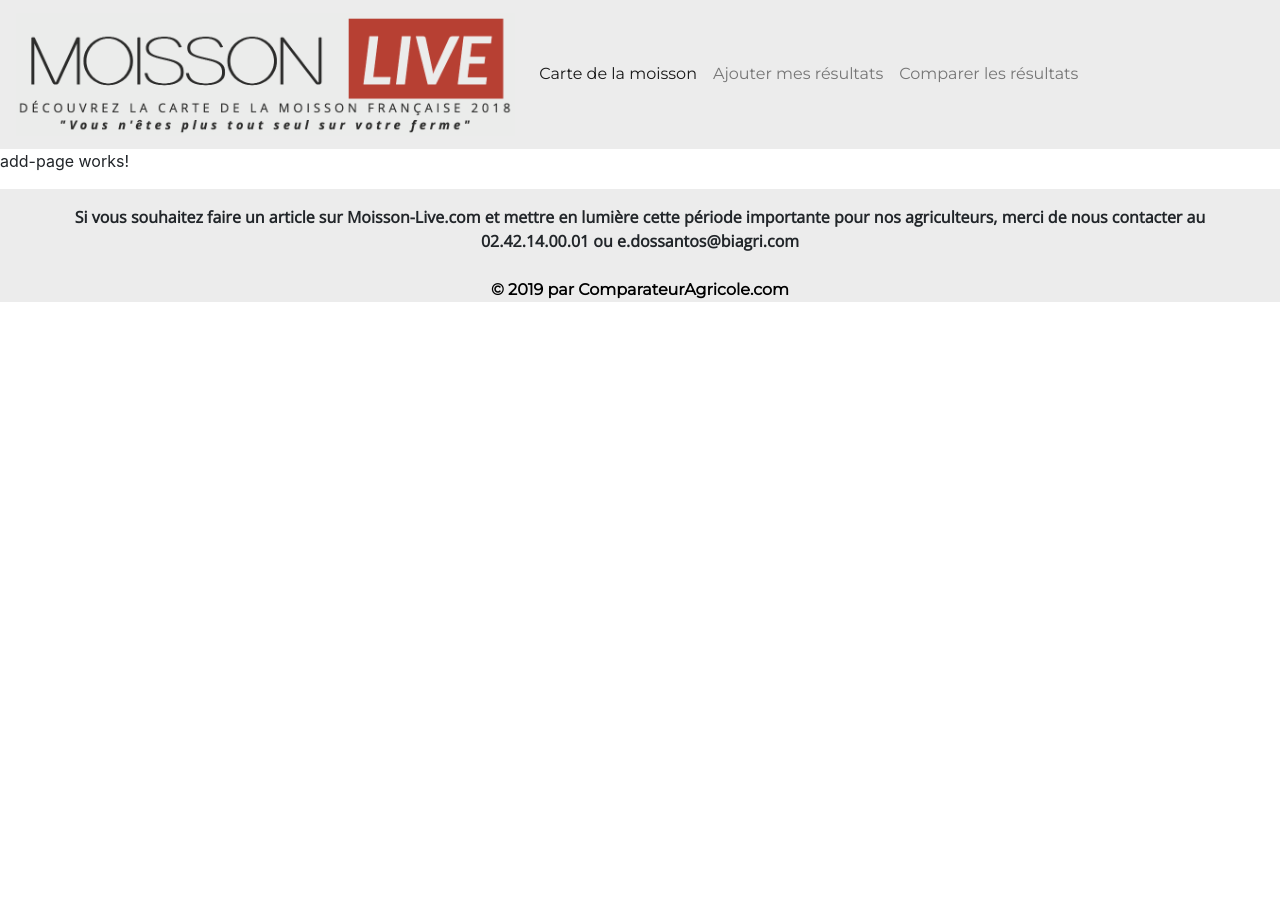
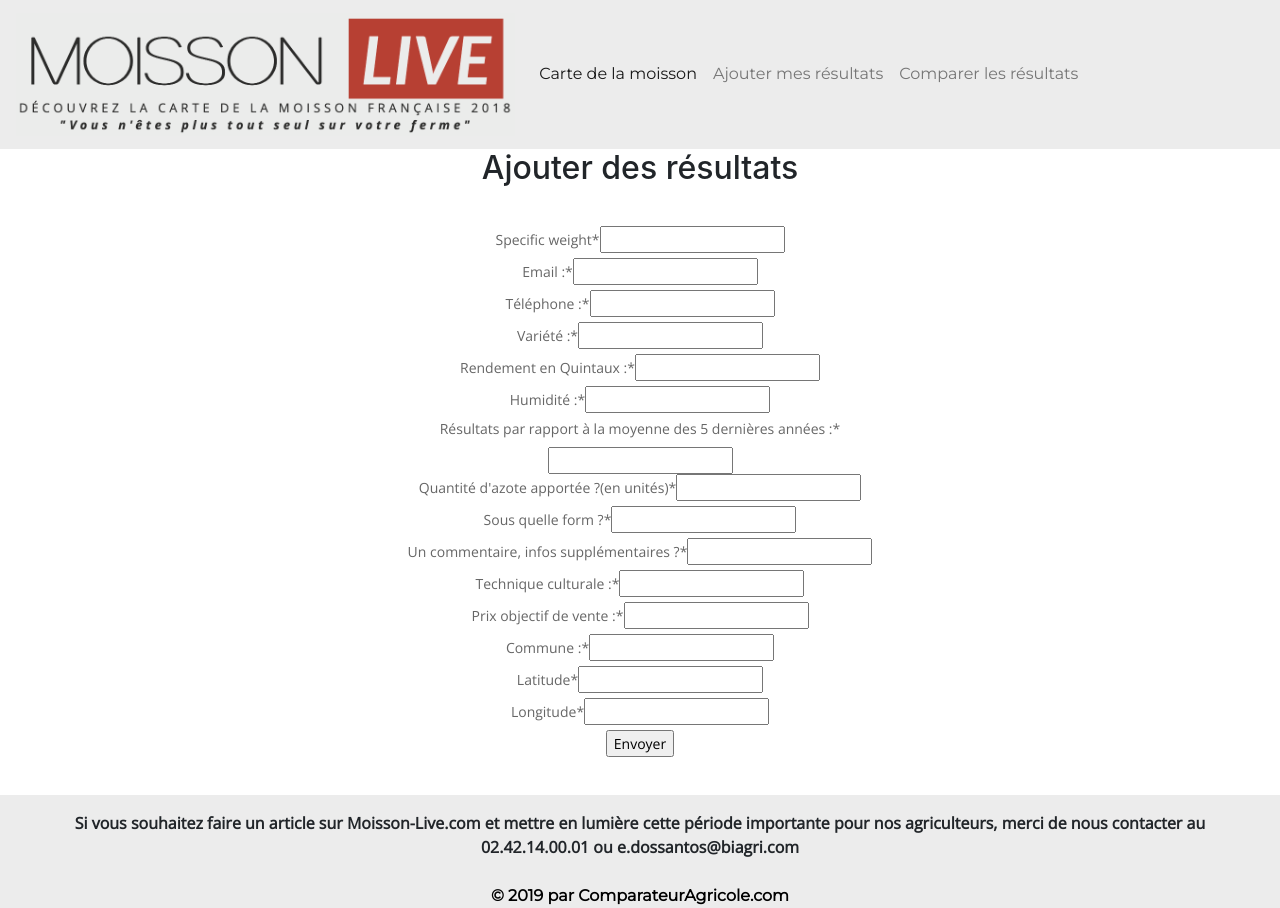
Before and after one commit to Tshintuu/hackaton_2, an Angular app in the folder HarvestLive/: page /ajouterResultats in a window 1280 px wide. Before the commit the page ends 800 px from the top, so only its background shows below. Built offline with nearby package versions, Linux system fonts and the light colour scheme.

Commit message:
create a form for add results, and implement POST request

```diff
--- a/HarvestLive/src/app/add-page/add-page.component.css
+++ b/HarvestLive/src/app/add-page/add-page.component.css
@@ -0,0 +1,8 @@
+section{
+    text-align: center;
+}form{
+  margin: 0 auto;
+  margin-bottom: 3%;
+}h2{
+    margin-bottom: 3%;
+}
--- a/HarvestLive/src/app/add-page/add-page.component.html
+++ b/HarvestLive/src/app/add-page/add-page.component.html
@@ -1,3 +1,67 @@
-<p>
-  add-page works!
-</p>
+<section>
+  <h2>Ajouter des résultats</h2>
+<form style="background-color:#FFFFFF;font-size:14px;font-family:'Open Sans','Helvetica Neue','Helvetica',Arial,Verdana,sans-serif;color:#666666;max-width:480px;min-width:150px"
+     method="post" #obsForm="ngForm"(ngSubmit)="onSubmit(obsForm.value)">
+	<div class="element-input">
+    <label class="title">Specific weight<span class="required">*</span></label>
+    <input class="large" type="number" name="specificWeight" required="required" [(ngModel)]="specificWeight"/>
+  </div>
+	<div class="element-input">
+    <label class="title">Email :<span class="required">*</span></label>
+    <input class="large" type="text" name="email" required="required" [(ngModel)]="email"/>
+  </div>
+	<div class="element-input">
+    <label class="title">Téléphone :<span class="required">*</span></label>
+    <input class="large" type="text" name="phone" required="required" [(ngModel)]="phone"/>
+  </div>
+	<div class="element-input">
+    <label class="title">Variété :<span class="required">*</span></label>
+    <input class="large" type="text" name="variety" required="required" [(ngModel)]="variety"/>
+  </div>
+	<div class="element-input">
+    <label class="title">Rendement en Quintaux :<span class="required">*</span></label>
+    <input class="large" type="number" name="yield" required="required" [(ngModel)]="yield"/>
+  </div>
+	<div class="element-input">
+    <label class="title">Humidité :<span class="required">*</span></label>
+    <input class="large" type="number" name="humidity" required="required" [(ngModel)]="humidity"/>
+  </div>
+	<div class="element-input">
+    <label class="title">Résultats par rapport à la moyenne des 5 dernières années :<span class="required">*</span></label>
+    <input class="large" type="number" name="yieldNotation" required="required" [(ngModel)]="yieldNotation"/>
+  </div>
+	<div class="element-input">
+    <label class="title">Quantité d'azote apportée ?(en unités)<span class="required">*</span></label>
+    <input class="large" type="number" name="nitrogenQtUsed" required="required" [(ngModel)]="nitrogenQtUsed"/>
+  </div>
+	<div class="element-input">
+    <label class="title">Sous quelle form ?<span class="required">*</span></label>
+    <input class="large" type="text" name="nitrogenPrdUsed" required="required" [(ngModel)]="nitrogenPrdUsed"/>
+  </div>
+	<div class="element-input">
+    <label class="title">Un commentaire, infos supplémentaires ?<span class="required">*</span></label>
+    <input class="large" type="text" name="comment" required="required" [(ngModel)]="comment"/>
+  </div>
+	<div class="element-input">
+    <label class="title">Technique culturale :<span class="required">*</span></label>
+    <input class="large" type="text" name="cultivMethod" required="required" [(ngModel)]="cultivMethod"/>
+  </div>
+	<div class="element-input">
+    <label class="title">Prix objectif de vente :<span class="required">*</span></label>
+    <input class="large" type="number" name="targetPrice" required="required" [(ngModel)]="targetPrice"/>
+  </div>
+	<div class="element-input">
+    <label class="title">Commune :<span class="required">*</span></label>
+    <input class="large" type="text" name="place" required="required" [(ngModel)]="place"/>
+  </div>
+  <div class="element-input">
+    <label class="title">Latitude<span class="required">*</span></label>
+    <input class="large" type="number" name="latitude" required="required" [(ngModel)]="latitude"/>
+  </div>
+	<div class="element-input">
+    <label class="title">Longitude<span class="required">*</span></label>
+    <input class="large" type="number" name="longitude" required="required" [(ngModel)]="longitude"/>
+  </div>
+  <div class="submit"><input type="submit" value="Envoyer"/></div>
+</form>
+</section>
--- a/HarvestLive/src/app/add-page/add-page.component.ts
+++ b/HarvestLive/src/app/add-page/add-page.component.ts
@@ -1,4 +1,7 @@
 import { Component, OnInit } from '@angular/core';
+import { Observation } from '../observation';
+import { HttpClient,HttpErrorResponse } from '@angular/common/http';
+import { HarvestServiceService} from '../harvest-service.service';
 
 @Component({
   selector: 'app-add-page',
@@ -7,9 +10,33 @@ import { Component, OnInit } from '@angular/core';
 })
 export class AddPageComponent implements OnInit {
 
-  constructor() { }
+  constructor(public barleyService: HarvestServiceService) {
+  }
 
   ngOnInit() {
   }
 
+  onSubmit(value) {
+    let jsonObject = {
+      "specificWeight" : value.specificWeight,
+      "email" : value.email,
+      "phone" : value.phone,
+      "variety": value.variety,
+      "yield": value.yield,
+      "humidity": value.humidity,
+      "yieldNotation": value.yieldNotation,
+      "nitrogenQuantityUsed": value.nitrogenQtUsed,
+      "nitrogenProductUsed": value.nitrogenPrdUsed,
+      "comment": value.comment,
+      "cultivationMethod": value.cultivMethod,
+      "targetPrice": value.targetPrice,
+      "place": value.place,
+      "coordinates": {
+        "latitude": value.latitude,
+        "longitude": value.longitude
+      }
+    }
+    console.log(jsonObject);
+    this.barleyService.submitForm(jsonObject).subscribe();
+ }
 }
--- a/HarvestLive/src/app/app.module.ts
+++ b/HarvestLive/src/app/app.module.ts
@@ -1,5 +1,4 @@
 import { BrowserModule } from '@angular/platform-browser';
-import { NgModule } from '@angular/core';
 import { RouterModule } from '@angular/router';
 import { AppComponent } from './app.component';
 import { MapPageComponent } from './map-page/map-page.component';
@@ -9,6 +8,8 @@ import { FooterComponent } from './footer/footer.component';
 import { NavbarComponent } from './navbar/navbar.component';
 import { HttpClientModule } from '@angular/common/http';
 import { MapComponent } from './map/map.component';
+import { NgModule } from '@angular/core';
+import { FormsModule } from '@angular/forms';
 
 @NgModule({
   declarations: [
@@ -22,6 +23,7 @@ import { MapComponent } from './map/map.component';
   ],
   imports: [
     BrowserModule,
+    FormsModule,
     HttpClientModule,
     RouterModule.forRoot(
       [
--- a/HarvestLive/src/app/harvest-service.service.ts
+++ b/HarvestLive/src/app/harvest-service.service.ts
@@ -1,6 +1,7 @@
 import { Injectable } from '@angular/core';
-import { HttpClient } from '@angular/common/http';
-import { Observable } from 'rxjs';
+import { HttpClient, HttpHeaders} from '@angular/common/http';
+import { Observable, throwError } from 'rxjs';
+import { catchError, retry } from 'rxjs/operators';
 import { map } from "rxjs/operators";
 import { Coordinates } from './coordinates';
 import { Observation } from './observation';
@@ -8,19 +9,20 @@ import { Observation } from './observation';
 @Injectable({
   providedIn: 'root'
 })
+
 export class HarvestServiceService {
 
+
+
   constructor(private myService: HttpClient) { }
-
   public getBarleyObservation():Observable<Observation[]>{
     const obs:Observable<any>=this.myService.get("https://api.capgrain.com/barley-observations");
     const treatment =(param_data:Observation[])=>{
       return param_data["hydra:member"] as Observation[];
-
     };
     return obs.pipe(map(treatment));
-
-
+  }
+  submitForm(data): Observable<any> {
+    return this.myService.post<any>("https://api.capgrain.com/barley-observations", data);
+  }
 }
-
-}
--- a/HarvestLive/src/app/observation.ts
+++ b/HarvestLive/src/app/observation.ts
@@ -17,7 +17,7 @@ export class Observation {
     targetPrice: string;
     place: string;
     coordinates: Coordinates;
-    id: string;
-    createdAt: string;
+    id?: string;
+    createdAt?: string;
 
 }
```
